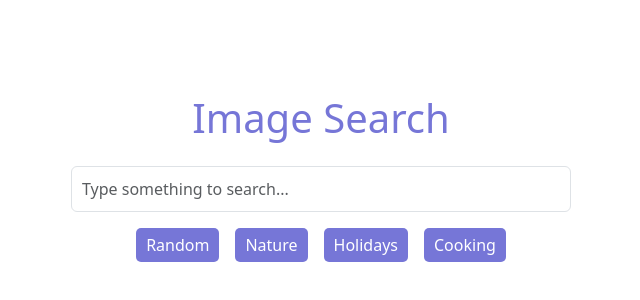
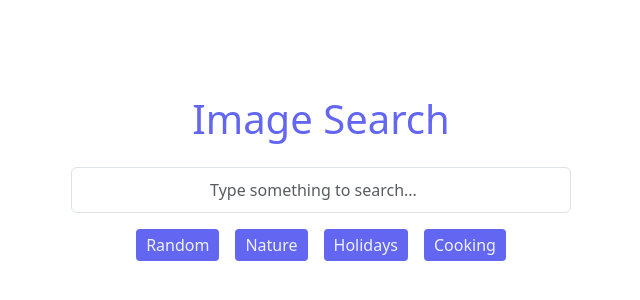
Before and after one commit to milliorn/unsplash-image-search, a React app: page / in a window 1280 px wide. Shown: the part 142-442 px from the top of the page, without its empty margins (319-959 px from the left). Built offline with nearby package versions, Linux system fonts and the light colour scheme; the HTML template or start-up script is replaced by a standard one.

Commit message:
css fixes

```diff
--- a/src/index.css
+++ b/src/index.css
@@ -1,39 +1,37 @@
 :root {
+  font-family: Inter, system-ui, Avenir, Helvetica, Arial, sans-serif;
+  line-height: 1.5;
+  font-weight: 400;
+  --default-spacing: 0.625rem;
   --default-margin: 1rem;
-  --default-spacing: 10px;
+  --medium-margin: 3rem;
   --larger-margin: 5rem;
-  --medium-margin: 3rem;
-  --primary-color: #7676d7;
-  font-family: Inter, system-ui, Avenir, Helvetica, Arial, sans-serif;
-  font-weight: 400;
-  line-height: 1.5;
+  --primary-color: #6366f1;
 }
 
 * {
   box-sizing: border-box;
   margin: 0;
   padding: 0;
+  text-align: center;
 }
 
 body {
   color: var(--primary-color);
 }
 
-/* common css starts */
-
 .container {
+  display: flex;
+  flex-direction: column;
+  justify-content: center;
   margin-left: auto;
   margin-right: auto;
-  display: flex;
-  justify-content: center;
-  flex-direction: column;
   min-height: 100vh;
 }
 
 .title {
-  text-align: center;
+  color: #6366f1;
   margin-top: var(--default-margin);
-  color: #7676d7;
 }
 
 .buttons {
@@ -41,39 +39,29 @@ body {
   justify-content: center;
   align-items: center;
   gap: var(--default-margin);
-  margin-top: var(--medium-margin);
-  margin-bottom: var(--larger-margin);
+  margin: var(--medium-margin) 0 var(--larger-margin) 0;
 }
 
 .buttons .btn,
 .buttons .btn:active,
 .buttons .btn:focus {
   background-color: var(--primary-color);
-  box-shadow: none;
-  outline: none;
-  border: none;
 }
 
 .error-msg {
-  color: #ff0000;
-  text-align: center;
+  color: #dc2626;
 }
 
 .loading {
-  color: #6565d4;
-  text-align: center;
-  margin-top: 20px;
-  font-size: 20px;
+  color: #6366f1;
+  font-size: 1.25rem;
+  margin-top: 1.25rem;
 }
 
-/* common css ends */
-
-/* search section starts */
-
 .search-section {
+  align-items: center;
   display: flex;
   justify-content: center;
-  align-items: center;
   margin-top: var(--default-margin);
 }
 
@@ -86,38 +74,30 @@ body {
   margin-left: var(--default-spacing);
 }
 
-/* search section ends */
-
-/* filters section starts */
-
 .filters {
+  align-items: center;
   display: flex;
+  flex-wrap: wrap;
+  gap: 1rem;
   justify-content: center;
-  flex-wrap: wrap;
-  align-items: center;
-  gap: 1rem;
   margin-top: var(--default-margin);
 }
 
 .filters > * {
-  padding: 5px 10px;
-  background: #7676d7;
-  color: #fff;
-  border-radius: 5px;
+  background: #6366f1;
+  border-radius: 0.25rem;
+  color: #eef2ff;
   cursor: pointer;
+  padding: 0.25rem 0.625rem;
 }
 
-/* filters section ends */
-
-/* images section starts */
-
 .images {
+  align-items: center;
+  display: grid;
+  grid-gap: var(--default-spacing);
+  grid-template-columns: repeat(auto-fit, minmax(200px, 1fr));
+  justify-content: center;
   margin-top: var(--medium-margin);
-  display: grid;
-  grid-template-columns: repeat(auto-fit, minmax(200px, 1fr));
-  grid-gap: var(--default-spacing);
-  justify-content: center;
-  align-items: center;
 }
 
 .images .image {
@@ -126,7 +106,7 @@ body {
   justify-self: center;
   align-self: center;
   margin-left: 2rem;
-  border-radius: 10px;
+  border-radius: 0.625rem;
   transition: transform 0.5s;
 }
 
```
